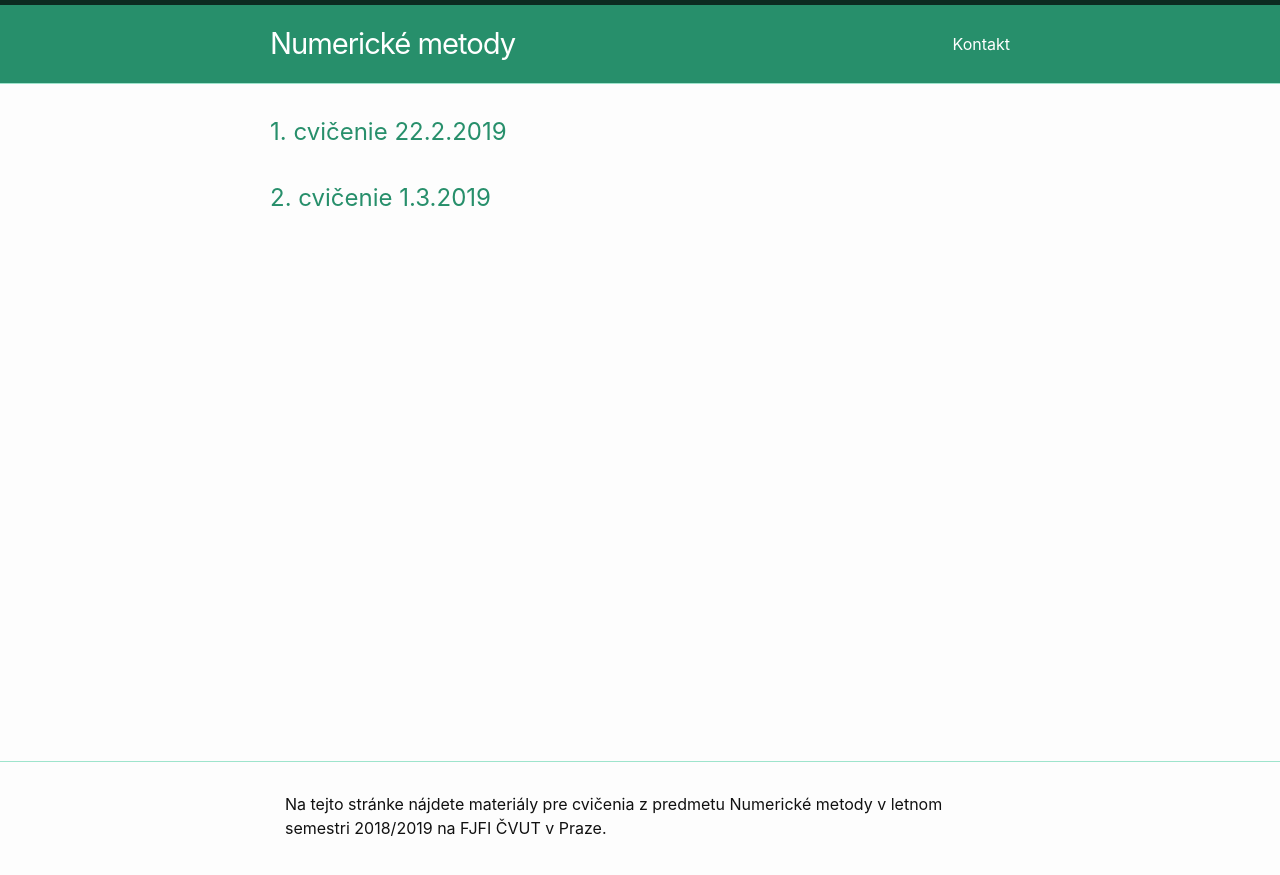
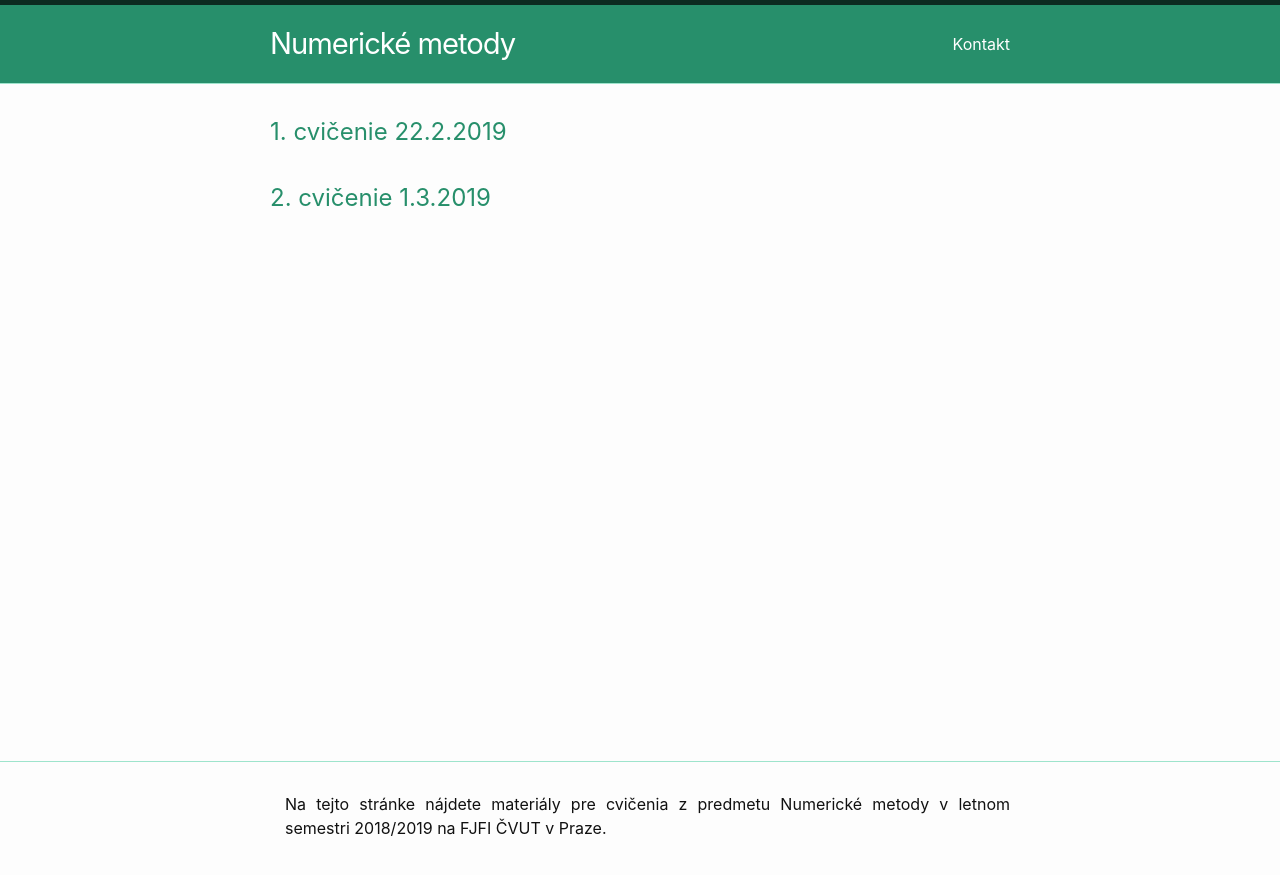
Before and after one commit to maslarova/maslarova.github.io, a Jekyll site: the page built from index.md, in a window 1280 px wide. Shown: the top 875 px of the page. Built offline with Jekyll 4.4.1, drawn with Linux system fonts in a browser that asks for light colours.

Commit message:
mobile style

```diff
--- a/_sass/minima/_layout.scss
+++ b/_sass/minima/_layout.scss
@@ -51,7 +51,7 @@
     position: absolute;
     top: 9px;
     right: $spacing-unit / 2;
-    background-color: $background-color;
+    background-color: $grey-color;
     border: 1px solid $grey-color-light;
     border-radius: 5px;
     text-align: right;
@@ -133,6 +133,7 @@
   float: left;
   margin-bottom: $spacing-unit / 2;
   padding-left: $spacing-unit / 2;
+  text-align: justify;
 }
 
 .footer-col-1 {
```
